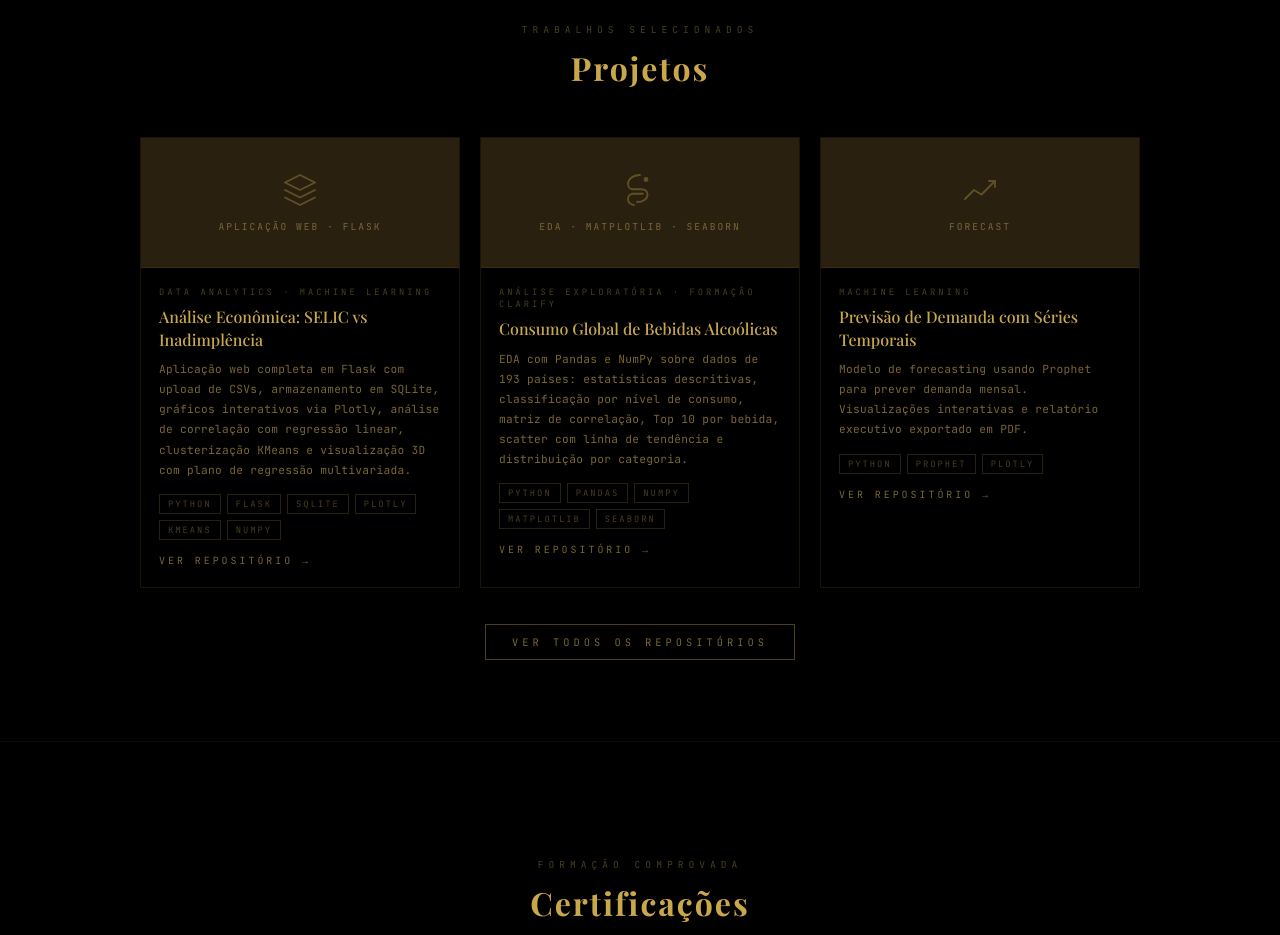
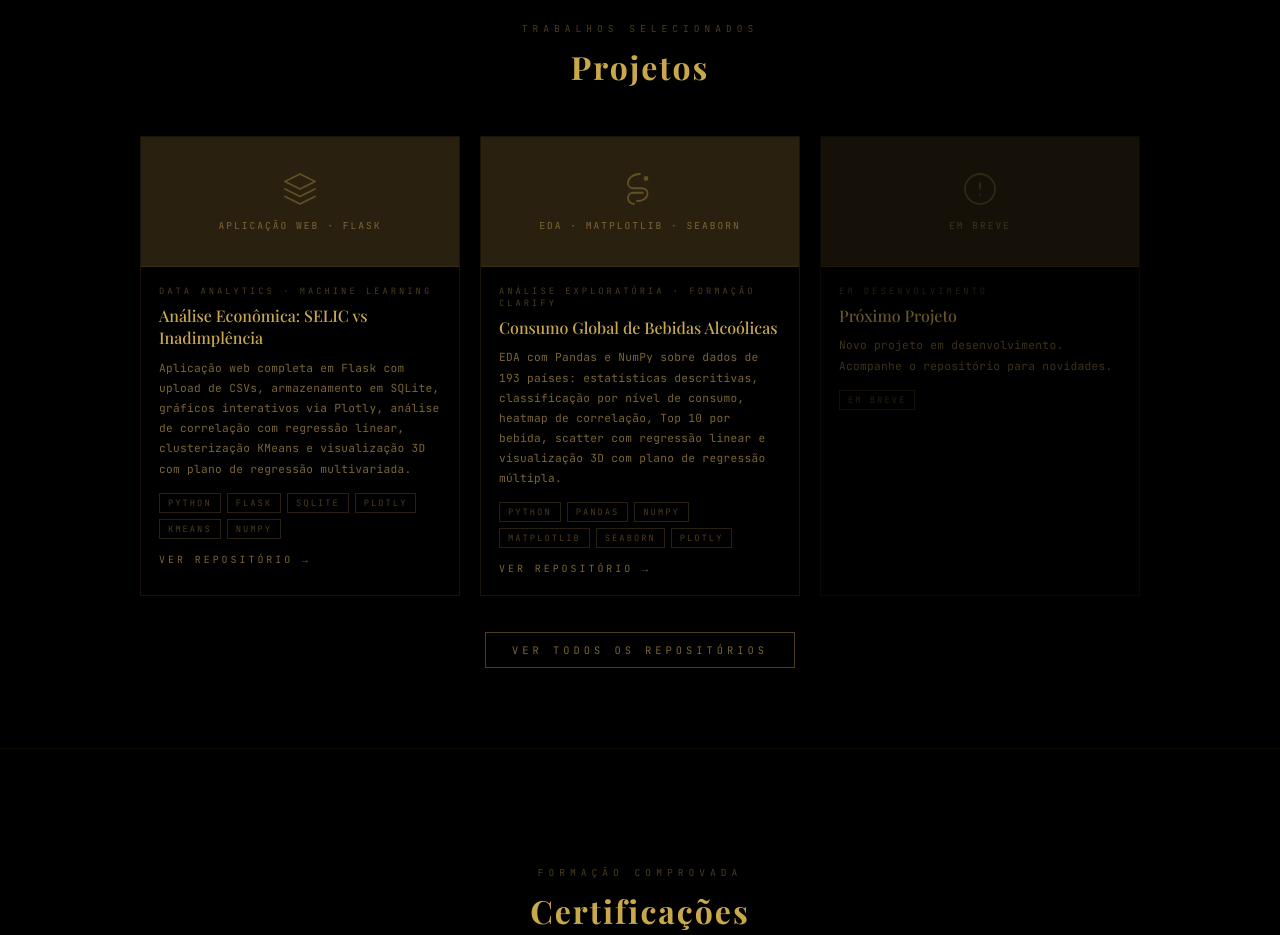
Before and after one commit to ViniciusBrandaoo/ViniciusBrandaoo.github.io, a plain HTML site: page index.html in a window 1280 px wide. Shown: the part 2500-3435 px from the top of the page. Drawn offline with nearby package versions, Linux system fonts and the light colour scheme; a web font is replaced by a local one.

Commit message:
Revise project details and add new technologies
Updated project descriptions and links in index.html.

```diff
--- a/index.html
+++ b/index.html
@@ -326,28 +326,27 @@ h1{font-family:'Playfair Display';font-size:3rem;letter-spacing:3px;color:var(--
       <div class="proj-body">
         <div class="proj-tag">Análise Exploratória · Formação Clarify</div>
         <div class="proj-name">Consumo Global de Bebidas Alcoólicas</div>
-        <div class="proj-desc">EDA com Pandas e NumPy sobre dados de 193 países: estatísticas descritivas, classificação por nível de consumo, matriz de correlação, Top 10 por bebida, scatter com linha de tendência e distribuição por categoria.</div>
+        <div class="proj-desc">EDA com Pandas e NumPy sobre dados de 193 países: estatísticas descritivas, classificação por nível de consumo, heatmap de correlação, Top 10 por bebida, scatter com regressão linear e visualização 3D com plano de regressão múltipla.</div>
         <div class="proj-stack">
-          <span class="tag">Python</span><span class="tag">Pandas</span><span class="tag">NumPy</span><span class="tag">Matplotlib</span><span class="tag">Seaborn</span>
+          <span class="tag">Python</span><span class="tag">Pandas</span><span class="tag">NumPy</span><span class="tag">Matplotlib</span><span class="tag">Seaborn</span><span class="tag">Plotly</span>
         </div>
-        <a class="proj-link" href="https://github.com/ViniciusBrandaoo/python_clarify/blob/main/alcohol-consumption" target="_blank">Ver repositório →</a>
+        <a class="proj-link" href="https://github.com/ViniciusBrandaoo/python_clarify/blob/main/bebidinhas.py" target="_blank">Ver repositório →</a>
       </div>
     </div>
-    <div class="proj-card">
+    <div class="proj-card" style="opacity:.5;">
       <div class="proj-thumb">
         <div style="display:flex;flex-direction:column;align-items:center;gap:6px;">
-          <div class="proj-thumb-icon"><svg viewBox="0 0 24 24" fill="none" stroke="#c9a84c" stroke-width="1.2" stroke-linecap="round" stroke-linejoin="round"><polyline points="2 18 8 12 13 15 22 6"/><polyline points="18 6 22 6 22 10"/></svg></div>
-          <span class="proj-thumb-label">Forecast</span>
+          <div class="proj-thumb-icon"><svg viewBox="0 0 24 24" fill="none" stroke="#c9a84c" stroke-width="1.2" stroke-linecap="round" stroke-linejoin="round"><circle cx="12" cy="12" r="10"/><line x1="12" y1="8" x2="12" y2="12"/><line x1="12" y1="16" x2="12.01" y2="16"/></svg></div>
+          <span class="proj-thumb-label">Em breve</span>
         </div>
       </div>
       <div class="proj-body">
-        <div class="proj-tag">Machine Learning</div>
-        <div class="proj-name">Previsão de Demanda com Séries Temporais</div>
-        <div class="proj-desc">Modelo de forecasting usando Prophet para prever demanda mensal. Visualizações interativas e relatório executivo exportado em PDF.</div>
+        <div class="proj-tag">Em Desenvolvimento</div>
+        <div class="proj-name">Próximo Projeto</div>
+        <div class="proj-desc">Novo projeto em desenvolvimento. Acompanhe o repositório para novidades.</div>
         <div class="proj-stack">
-          <span class="tag">Python</span><span class="tag">Prophet</span><span class="tag">Plotly</span>
+          <span class="tag">Em breve</span>
         </div>
-        <a class="proj-link" href="https://github.com/ViniciusBrandaoo" target="_blank">Ver repositório →</a>
       </div>
     </div>
   </div>
```
